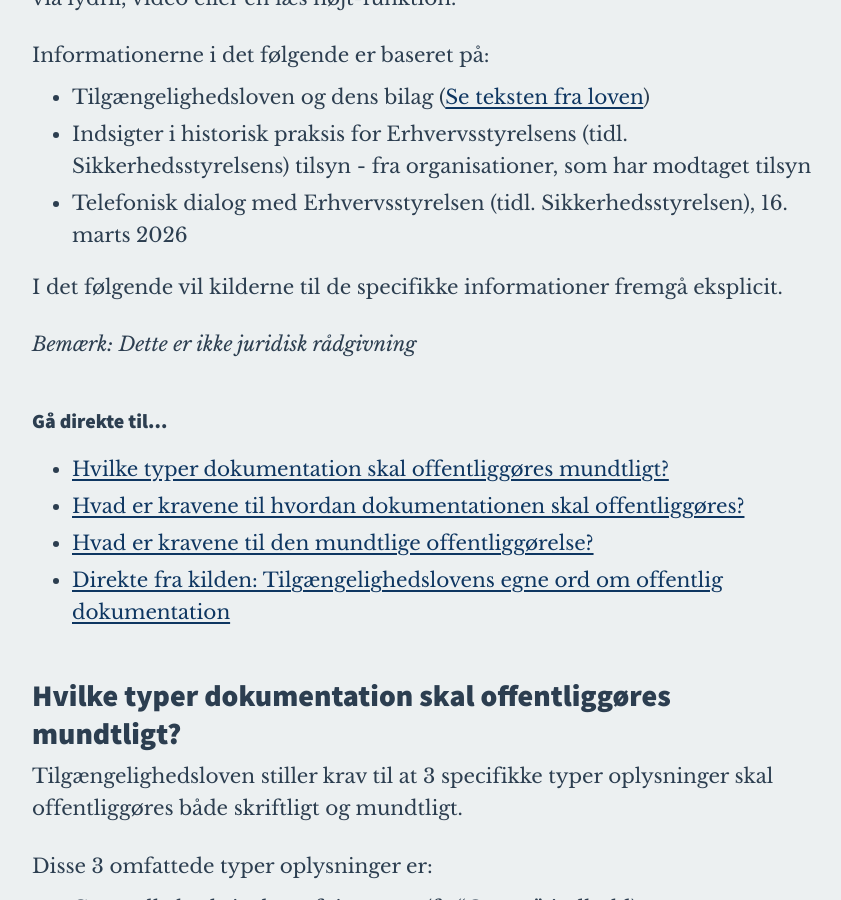
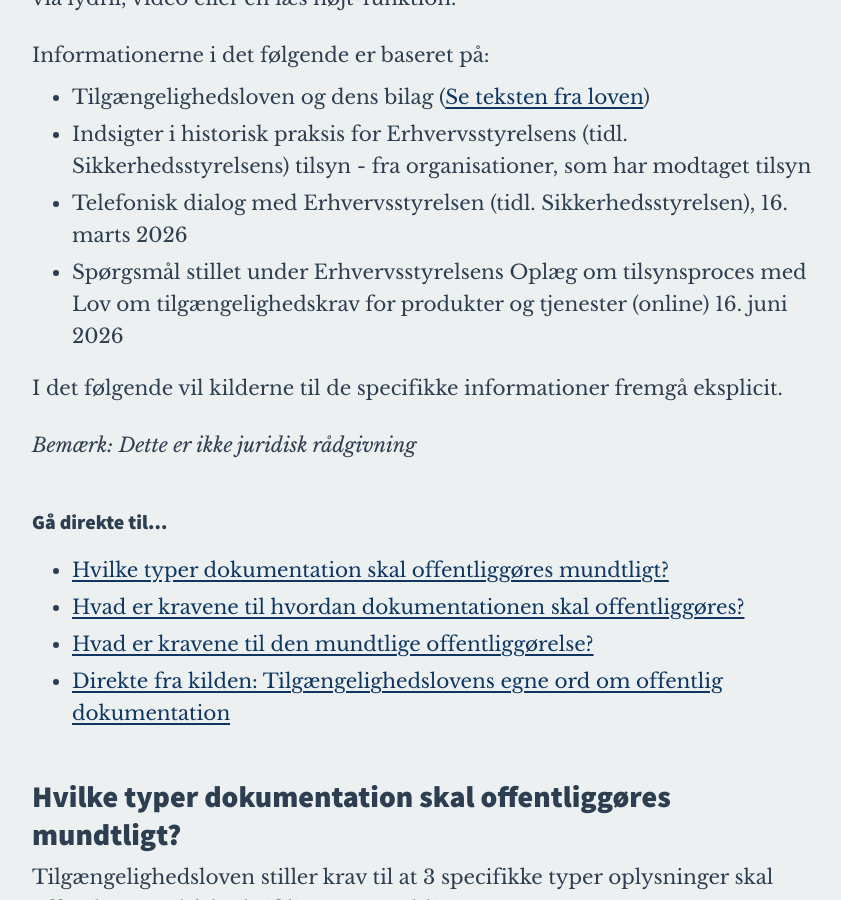
Before and after one commit to derangeddk/deranged.dk, a Jekyll site: the page built from _posts/2026-04-07-mundtlig-offentliggoerelse-i-tilaengelighedsloven.html, in a window 1280 px wide and 900 px high, scrolled down 979 px. Shown: the whole window, without its empty margins (68-909 px from the left). Built offline with Jekyll 4.4.1, drawn with Linux system fonts in a browser that asks for light colours; some web fonts are replaced; comment, search, counter and statistics services are not loaded.

Commit message:
Tilføj ny kilde: oplæg 16. juni

```diff
--- a/_posts/2026-04-07-mundtlig-offentliggoerelse-i-tilaengelighedsloven.html
+++ b/_posts/2026-04-07-mundtlig-offentliggoerelse-i-tilaengelighedsloven.html
@@ -31,6 +31,7 @@ by: >
             <li>Tilgængelighedsloven og dens bilag (<a href="#direkte-fra-kilden">Se teksten fra loven</a>)</li>
             <li>Indsigter i historisk praksis for Erhvervsstyrelsens (tidl. Sikkerhedsstyrelsens) tilsyn - fra organisationer, som har modtaget tilsyn</li>
             <li>Telefonisk dialog med Erhvervsstyrelsen (tidl. Sikkerhedsstyrelsen), 16. marts 2026</li>
+            <li>Spørgsmål stillet under Erhvervsstyrelsens Oplæg om tilsynsproces med Lov om tilgængelighedskrav for produkter og tjenester (online) 16. juni 2026</li>
         </ul>
 
     <p>I det følgende vil kilderne til de specifikke informationer fremgå eksplicit.</p>
```
